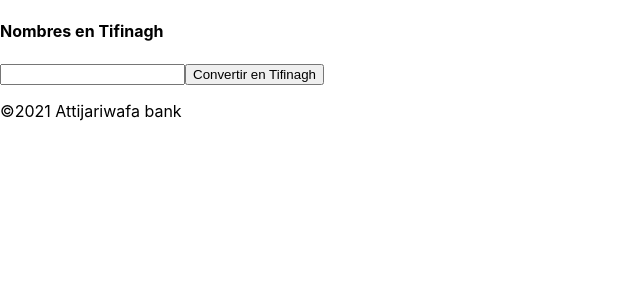
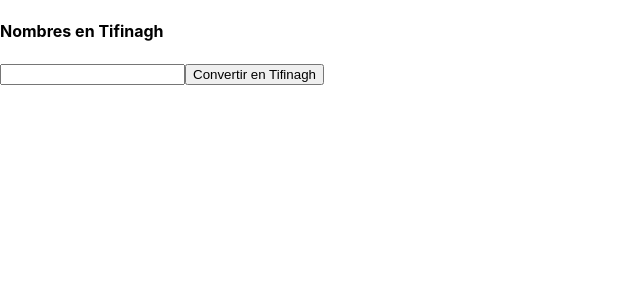
Before and after one commit to Mountasser/Tifinagh, a React (Create React App) app: page / in a window 1280 px wide. Shown: the top 300 px of the page, without its empty margins (0-640 px from the left). Built offline with nearby package versions, Linux system fonts and the light colour scheme.

Commit message:
formatting

```diff
--- a/src/App.js
+++ b/src/App.js
@@ -17,17 +17,10 @@ function App() {
   return (
     <form onSubmit={handleSubmit(onSubmit)}>
       <h4>Nombres en Tifinagh</h4>
-
       <input  {...register('number', { pattern: /^\d*[\.,]?\d*$/ }, { required: true })} />
       <button type="submit" >Convertir en Tifinagh</button>
-      {errors.number && <p>Veuillez saisir un nombre valide</p>}
-      {tifinagh && <p>{tifinagh}</p>}
-      <footer>
-      <p>&#169;2021 Attijariwafa bank</p>
-      </footer>
-
+      <p>{errors.number ? "Veuillez saisir un nombre valide" : tifinagh}</p>
     </form>
   );
 }
-
 export default App;
```
